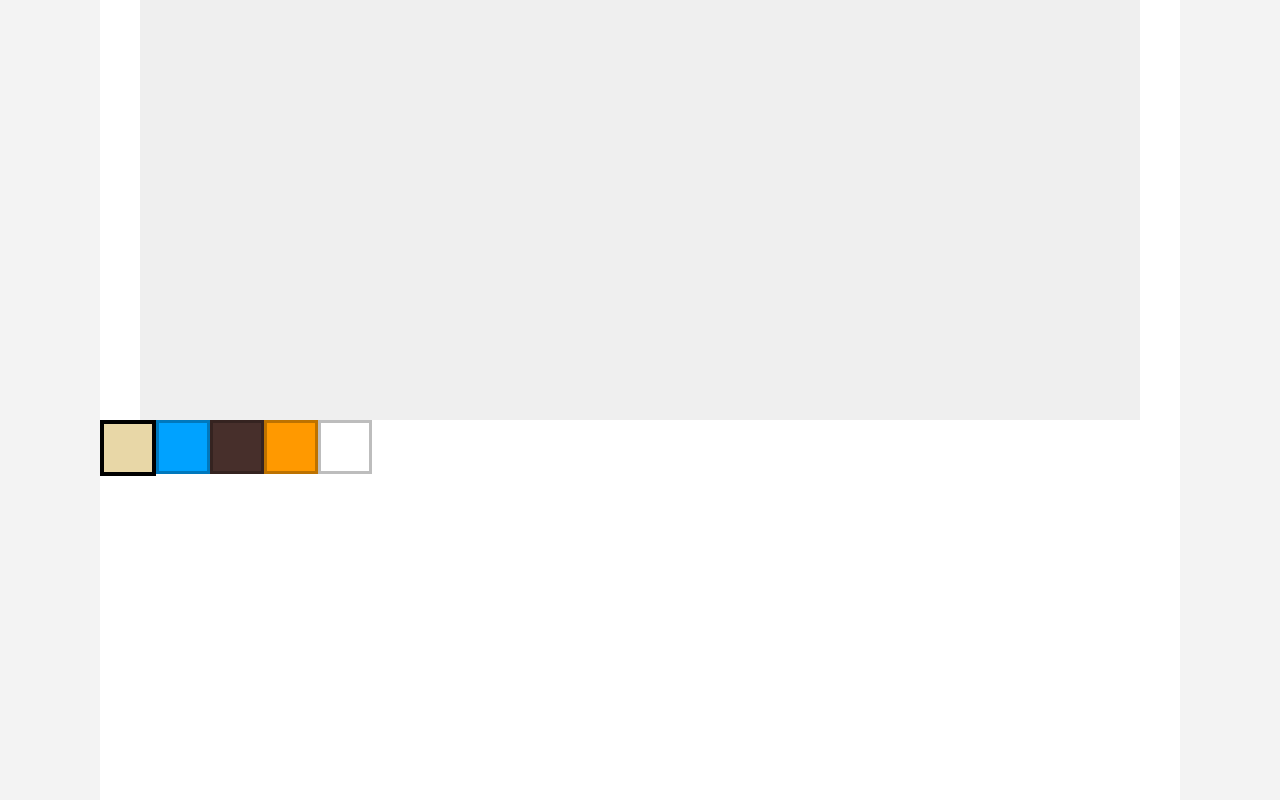
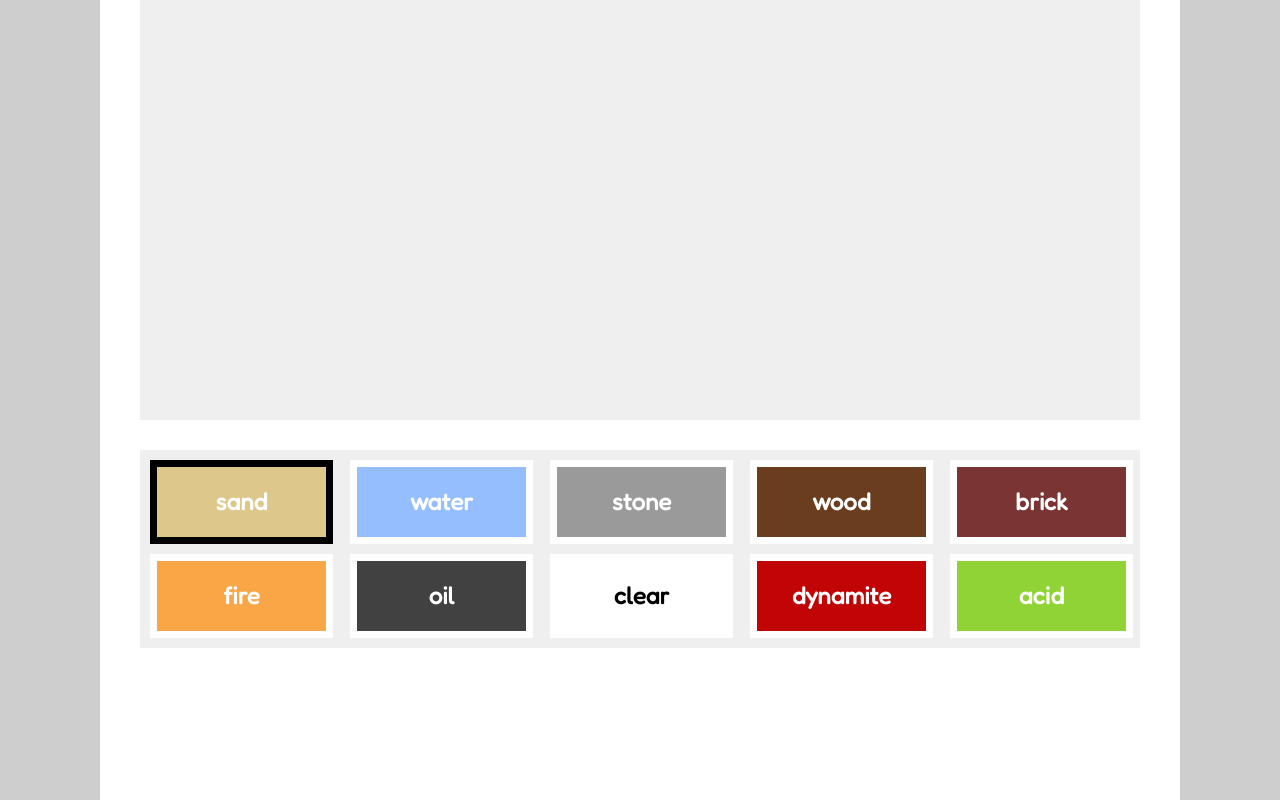
Before and after one commit to Das-Felix/sandworld.me, a plain HTML site: page v1/index.html in a window 1280 px wide. Shown: the part 1120-1920 px from the top of the page. Drawn offline with Linux system fonts and the light colour scheme.

Commit message:
Added Final Color Selector Design

```diff
--- /dev/null
+++ b/v1/css/colors.css
@@ -0,0 +1,39 @@
+.sand-color {
+    background-color: #DDC78B;
+}
+
+.water-color {
+    background-color: #95BEFF;
+}
+
+.stone-color {
+    background-color: #9A9A9A;
+}
+
+.wood-color {
+    background-color: #693D1E;
+}
+
+.brick-color {
+    background-color: #7B3434;
+}
+
+.fire-color {
+    background-color: #F8A646;
+}
+
+.oil-color {
+    background-color: #414141;
+}
+
+.empty-color {
+    background-color: white;
+}
+
+.dynamite-color {
+    background-color: #C10505;
+}
+
+.acid-color {
+    background-color: #90D335;
+}
--- /dev/null
+++ b/v1/css/style.css
@@ -0,0 +1,86 @@
+body {
+    background-color: rgb(206, 206, 206);
+    margin: 0;
+    padding: 0;
+    display: flex;
+    justify-content: center;
+    align-items: center;
+    /*background: linear-gradient(rgba(0, 0, 0, 0.075), rgba(0, 0, 0, 0.075)), url('./img/background.jpg');*/
+}
+
+canvas {
+    background-color: #EFEFEF;
+}
+
+h1 {
+    font-family: 'Gill Sans', 'Gill Sans MT', Calibri, 'Trebuchet MS', sans-serif;
+}
+
+main {
+    width: 1080px;
+    height: 1920px;
+    background-color: white;
+}
+
+.debug {
+    width: 100vw;
+    text-align: center;
+    position: fixed;
+    top: 0;
+    left: 0;
+    color: green;
+}
+
+/*Canvas*/
+
+.canvas-container {
+    width: 1080px;
+    height: 1500px;
+    display: flex;
+    align-items: center;
+    justify-content: center;
+    margin-top: 40px;
+}
+
+/*Settings*/
+
+.settings-container {
+    margin-top: 30px;
+    width: 1000px;
+    margin-left: 40px;
+}
+
+/*Material Selector*/
+
+.material-selector {
+    padding-top: 10px;
+    background-color: #EFEFEF;
+    display: grid;
+    width: 1000px;
+    grid-template-columns: 1fr 1fr 1fr 1fr 1fr;
+}
+
+.material-select {
+    cursor: pointer;
+    width: 169px;
+    height: 70px;
+    margin-left: 10px;
+    text-align: center;
+    color: white;
+    font-weight: lighter;
+    border: white 7px solid;
+}
+
+.last-row {
+    padding-bottom: 10px;
+}
+
+
+.selected {
+    border-color: black;
+}
+
+#mat0 {
+    background-color: white;
+    color: black;
+}
--- /dev/null
+++ b/v1/css/utils.css
@@ -0,0 +1,5 @@
+@import url('https://fonts.googleapis.com/css2?family=Fredoka&display=swap');
+
+html {
+    font-family: 'Fredoka', sans-serif;
+}
--- a/v1/index.html
+++ b/v1/index.html
@@ -15,7 +15,9 @@
     <script defer src="./js/elements/sand.js"></script>
     <script defer src="./js/elements/water.js"></script>
 
-    <link rel="stylesheet" href="./style.css">
+    <link rel="stylesheet" href="./css/colors.css">
+    <link rel="stylesheet" href="./css/style.css">
+    <link rel="stylesheet" href="./css/utils.css">
 
     <title>Sandspiel</title>
 </head>
@@ -32,18 +34,60 @@
         </div>
 
         <div class="settings-container">
-            <div class="material-selector">
-                <div class="material-select sand-color selected" onclick="setMaterial(1)" id="mat1"></div>
 
-                <div class="material-select water-color" onclick="setMaterial(2)" id="mat2"></div>
+            <div class="material-selector-container">
+
+                <!--Row 1-->
+                <div class="material-selector">
+                    <div class="material-select sand-color selected first" onclick="setMaterial(1)" id="mat1">
+                        <h2>sand</h2>
+                    </div>
+
+                    <div class="material-select water-color" onclick="setMaterial(2)" id="mat2">
+                        <h2>water</h2>
+                    </div>
 
 
-                <div class="material-select wood-color" onclick="setMaterial(3)" id="mat3"></div>
+                    <div class="material-select stone-color" onclick="setMaterial(3)" id="mat3">
+                        <h2>stone</h2>
+                    </div>
 
 
-                <div class="material-select fire-color" onclick="setMaterial(4)" id="mat4"></div>
+                    <div class="material-select wood-color" onclick="setMaterial(4)" id="mat4">
+                        <h2>wood</h2></div>
 
-                <div class="material-select" onclick="setMaterial(0)" id="mat0"></div>
+                    <div class="material-select brick-color" onclick="setMaterial(5)" id="mat5">
+                        <h2>brick</h2>
+                    </div>
+                </div>
+
+
+
+
+                <!--Row 2-->
+
+                <div class="material-selector last-row">
+                    <div class="material-select fire-color first" onclick="setMaterial(6)" id="mat6">
+                        <h2>fire</h2>
+                    </div>
+
+                    <div class="material-select oil-color" onclick="setMaterial(7)" id="mat7">
+                        <h2>oil</h2>
+                    </div>
+
+
+                    <div class="material-select clear-color" onclick="setMaterial(0)" id="mat0">
+                        <h2>clear</h2>
+                    </div>
+
+
+                    <div class="material-select dynamite-color" onclick="setMaterial(8)" id="mat8">
+                        <h2>dynamite</h2></div>
+
+                    <div class="material-select acid-color" onclick="setMaterial(9)" id="mat9">
+                        <h2>acid</h2>
+                    </div>
+                </div>
             </div>
         </div>
     </main>
--- a/v1/js/inputHandler.js
+++ b/v1/js/inputHandler.js
@@ -79,4 +79,9 @@ function clearSelected() {
     document.getElementById("mat2").classList.remove("selected")
     document.getElementById("mat3").classList.remove("selected")
     document.getElementById("mat4").classList.remove("selected")
+    document.getElementById("mat5").classList.remove("selected")
+    document.getElementById("mat6").classList.remove("selected")
+    document.getElementById("mat7").classList.remove("selected")
+    document.getElementById("mat8").classList.remove("selected")
+    document.getElementById("mat9").classList.remove("selected")
 }
--- a/v1/js/main.js
+++ b/v1/js/main.js
@@ -1,7 +1,7 @@
 const canvas = document.getElementById("canvas");
 const context = canvas.getContext("2d");
 
-var pixelSize = 3;
+var pixelSize = 5;
 var pixelCount = 0;
 var refreshRate = 10;
 var windowWithInPixels = 340;
--- a/v1/js/simulator.js
+++ b/v1/js/simulator.js
@@ -110,7 +110,11 @@ function createPixel(x, y) {
     grid[y][x] = id;
 
     if(id == 3) {
-        drawPixel(x, y, "#331a14");
+        drawPixel(x, y, "#9A9A9A");
+    }
+
+    if(id == 4) {
+        drawPixel(x, y, "#693D1E");
     }
 
     pixelCount++;
--- a/v1/style.css
+++ /dev/null
@@ -1,75 +0,0 @@
-body {
-    background-color: rgb(243, 243, 243);
-    margin: 0;
-    padding: 0;
-    display: flex;
-    justify-content: center;
-    align-items: center;
-}
-
-canvas {
-    background-color: #EFEFEF;
-}
-
-h1 {
-    font-family: 'Gill Sans', 'Gill Sans MT', Calibri, 'Trebuchet MS', sans-serif;
-}
-
-main {
-    width: 1080px;
-    height: 1920px;
-    background-color: white;
-}
-
-.debug {
-    width: 100vw;
-    text-align: center;
-    position: fixed;
-    top: 0;
-    left: 0;
-    color: green;
-}
-
-/*Canvas*/
-
-.canvas-container {
-    width: 1080px;
-    height: 1500px;
-    display: flex;
-    align-items: center;
-    justify-content: center;
-    margin-top: 40px;
-}
-
-/*Material Selector*/
-
-.material-selector {
-    display: flex;
-    width: fit-content;
-}
-
-.material-select {
-    width: 3rem;
-    height: 3rem;
-    border:rgba(0, 0, 0, 0.26) 3px solid;
-}
-
-.selected {
-    border: rgb(0, 0, 0) 4px solid;
-}
-
-.sand-color {
-    background-color: #e8d7a7;
-}
-
-.water-color {
-    background-color: #00a2ff;
-}
-
-.wood-color {
-    background-color: #472f2b;
-}
-
-.fire-color {
-    background-color: #ff9900;
-}
```
Also changed, not shown: 2 other files.
